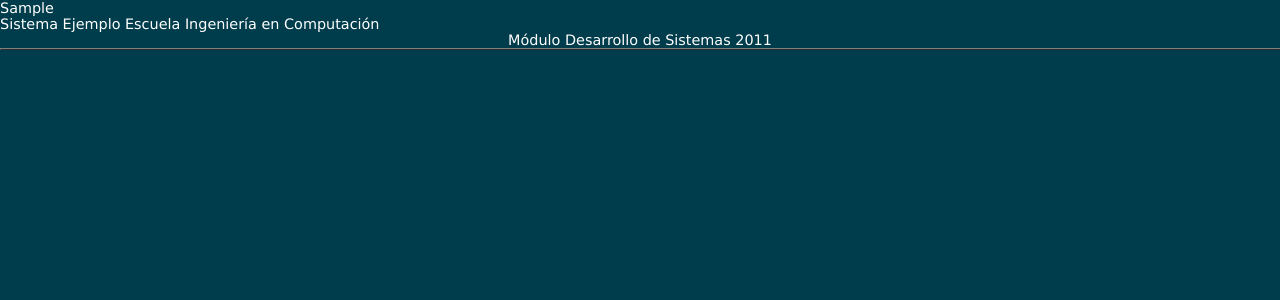
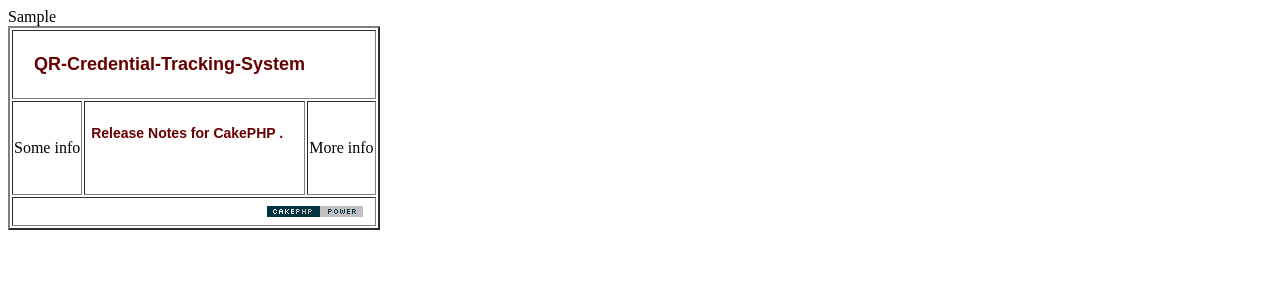
Before and after one commit to ppalma/QR-Credential-Tracking-System, a CakePHP app: the page made by app/views/pages/home2.ctp in a window 1280 px wide. Shown: the top 300 px of the page. Run offline with PHP 8.4 and a stand-in for CakePHP, Linux system fonts and the light colour scheme; the template is opened without the code that fills it: most values are stand-ins (such as "Sample title", 1, 10 or a date in 2020); data that the repository does not hold is empty; some libraries are stand-ins or nearby versions.

Commit message:
Base layout table added

```diff
--- a/app/views/layouts/default.ctp
+++ b/app/views/layouts/default.ctp
@@ -2,15 +2,13 @@
 <html xmlns="http://www.w3.org/1999/xhtml">
 <head>
 <?php echo $this->Html->charset(); ?>
-	<title>
-		<?php __('CakePHP: the rapid development php framework:'); ?>
-		<?php echo $title_for_layout; ?>
+<title><?php __('CakePHP: the rapid development php framework:'); ?> <?php echo $title_for_layout; ?>
 </title>
 <?php
 echo $this->Html->meta('icon');
-		echo $this->Html->css('cake.generic');
+//echo $this->Html->css('cake.generic');
 
-	//	echo $this->Html->css('estilo');
+	echo $this->Html->css('estilo');
 echo $this->Html->css('debug');
 
 echo $this->Html->css('menu');
@@ -26,34 +24,41 @@
 //echo $this->Html->css('estilo');
 ?>
 <body>
+	<table border="2">
+		<tr>
+			<td colspan="3">
+				<div id="header">
+					<h1>
+					<?php echo "QR-Credential-Tracking-System";?>
+					</h1>
+				</div> <?php echo $menu->render($session->read('Menu.main'));?>
+			</td>
+		</tr>
 
-<div id="container">
-<table border=1>
-		<!-- <div id="header">-->
-			<?php echo 'Sistema Ejemplo Escuela Ingeniería en Computación';?>
-		<!--</div>  -->
+		<tr>
+			<td>Some info</td>
+			<td>
+				<div id="content">
+				<?php echo $this->Session->flash(); ?>
+				<?php echo  $content_for_layout; ?>
+				</div>
+			</td>
+			<td>More info</td>
+		</tr>
 
-		<!-- <div> -->
-			<?php //echo $menu->render($session->read('Menu.main'));?>
-		<!--</div>
-		<div id="content"> -->
-		<?php echo $this->Html->tableCells(array(
-			//echo $this->Session->flash()
-			$content_for_layout
-			));
-
-
+		<tr>
+			<td colspan="3">
+				<div id="footer">
+				<?php echo $this->Html->link(
+				$this->Html->image('cake.power.gif', array('alt'=> __('CakePHP: the rapid development php framework', true), 'border' => '0')),
+					'http://www.cakephp.org/',
+				array('target' => '_blank', 'escape' => false)
+				);
 				?>
-
-
-
-		<!--</div>
-		<div id="footer"> -->
-			<p align="center">Módulo Desarrollo de Sistemas 2011</p>
-		<!-- </div> -->
+				</div>
+			</td>
+		</tr>
 	</table>
-</div>
-
 	<?php echo $this->element('sql_dump'); ?>
 </body>
 </html>
```
Lines whose indentation alone changed are shown as unchanged.
